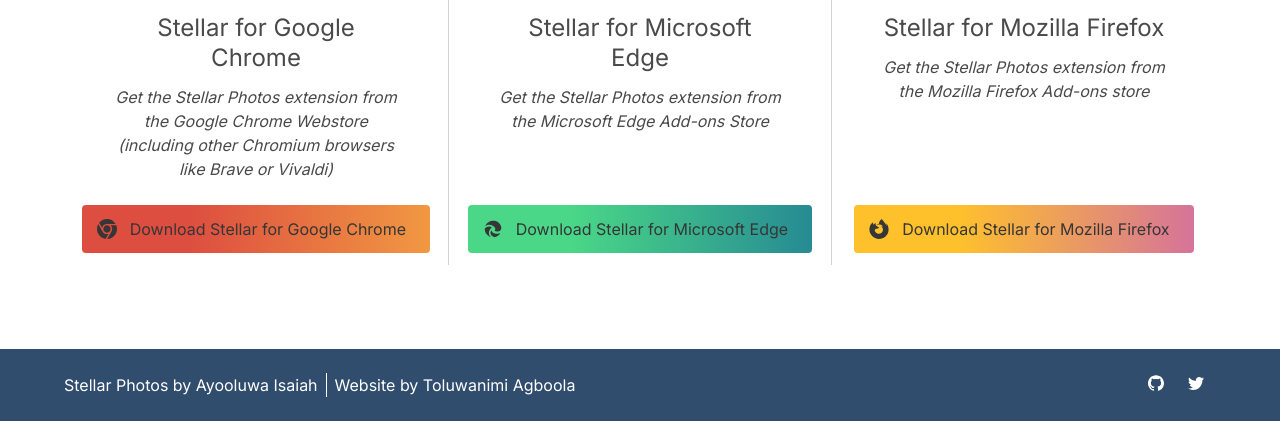
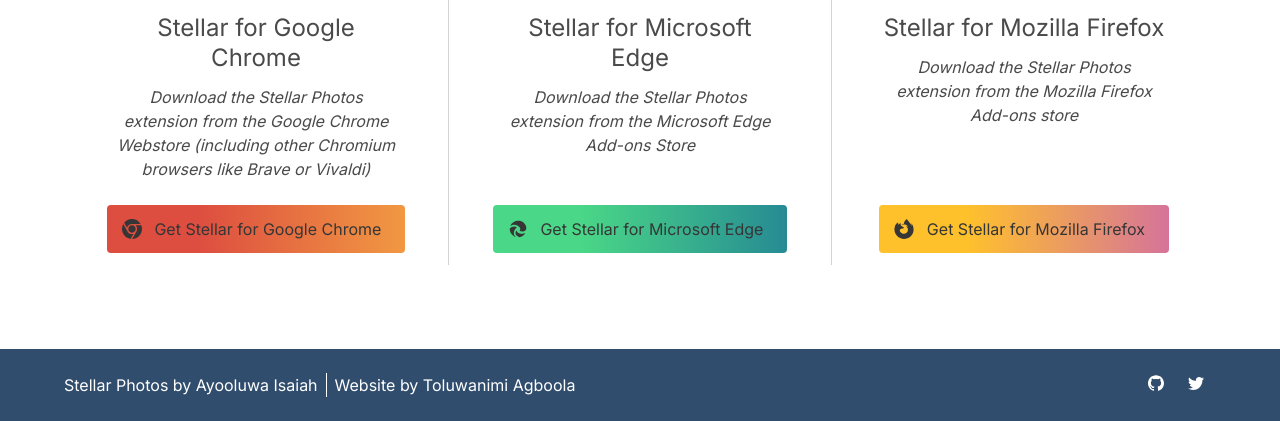
Before and after one commit to ayoisaiah/stellar-website, a website: page index.html in a window 1280 px wide. Shown: the part 4111-4532 px from the top of the page. Drawn offline with Linux system fonts and the light colour scheme.

Commit message:
Update content

```diff
--- a/index.html
+++ b/index.html
@@ -210,8 +210,9 @@
               />
               <h3 class="subtitle is-4 mb-3">Stellar for Google Chrome</h3>
               <p class="dl-description is-italic mb-5">
-                Get the Stellar Photos extension from the Google Chrome Webstore
-                (including other Chromium browsers like Brave or Vivaldi)
+                Download the Stellar Photos extension from the Google Chrome
+                Webstore (including other Chromium browsers like Brave or
+                Vivaldi)
               </p>
               <a
                 href="https://chrome.google.com/webstore/detail/stellar-photos/dgjeipdebjigeaanhogpdjdjigogpjmo?hl=en"
@@ -219,7 +220,7 @@
                 ><svg class="icon icon-chrome small-icon">
                   <use href="#icon-chrome"></use>
                 </svg>
-                <p>Download Stellar for Google Chrome</p></a
+                <p>Get Stellar for Google Chrome</p></a
               >
             </div>
 
@@ -233,8 +234,8 @@
               />
               <h3 class="subtitle is-4 mb-3">Stellar for Microsoft Edge</h3>
               <p class="dl-description is-italic mb-5">
-                Get the Stellar Photos extension from the Microsoft Edge Add-ons
-                Store
+                Download the Stellar Photos extension from the Microsoft Edge
+                Add-ons Store
               </p>
               <a
                 class="button dl-btn edge-btn p-5"
@@ -243,7 +244,7 @@
                 <svg class="icon icon-microsftedge small-icon">
                   <use href="#icon-microsftedge"></use>
                 </svg>
-                <p>Download Stellar for Microsoft Edge</p></a
+                <p>Get Stellar for Microsoft Edge</p></a
               >
             </div>
 
@@ -257,7 +258,7 @@
               />
               <h3 class="subtitle is-4 mb-3">Stellar for Mozilla Firefox</h3>
               <p class="dl-description is-italic mb-5">
-                Get the Stellar Photos extension from the Mozilla Firefox
+                Download the Stellar Photos extension from the Mozilla Firefox
                 Add-ons store
               </p>
               <a
@@ -266,7 +267,7 @@
                 ><svg class="icon icon-mozillafirefox small-icon">
                   <use href="#icon-mozillafirefox"></use>
                 </svg>
-                <p>Download Stellar for Mozilla Firefox</p></a
+                <p>Get Stellar for Mozilla Firefox</p></a
               >
             </div>
           </div>
```
Also changed, not shown: 1 other file.
